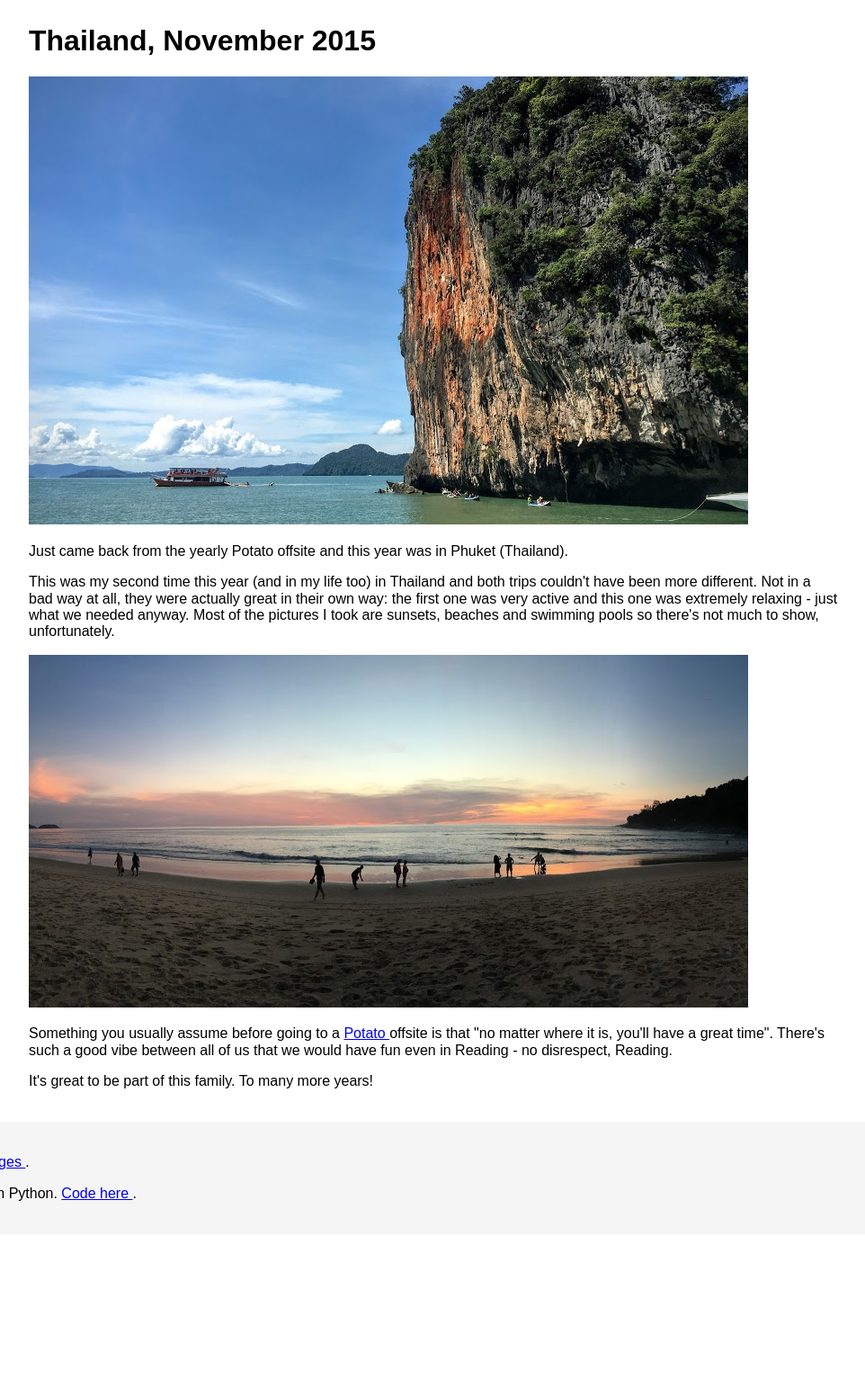
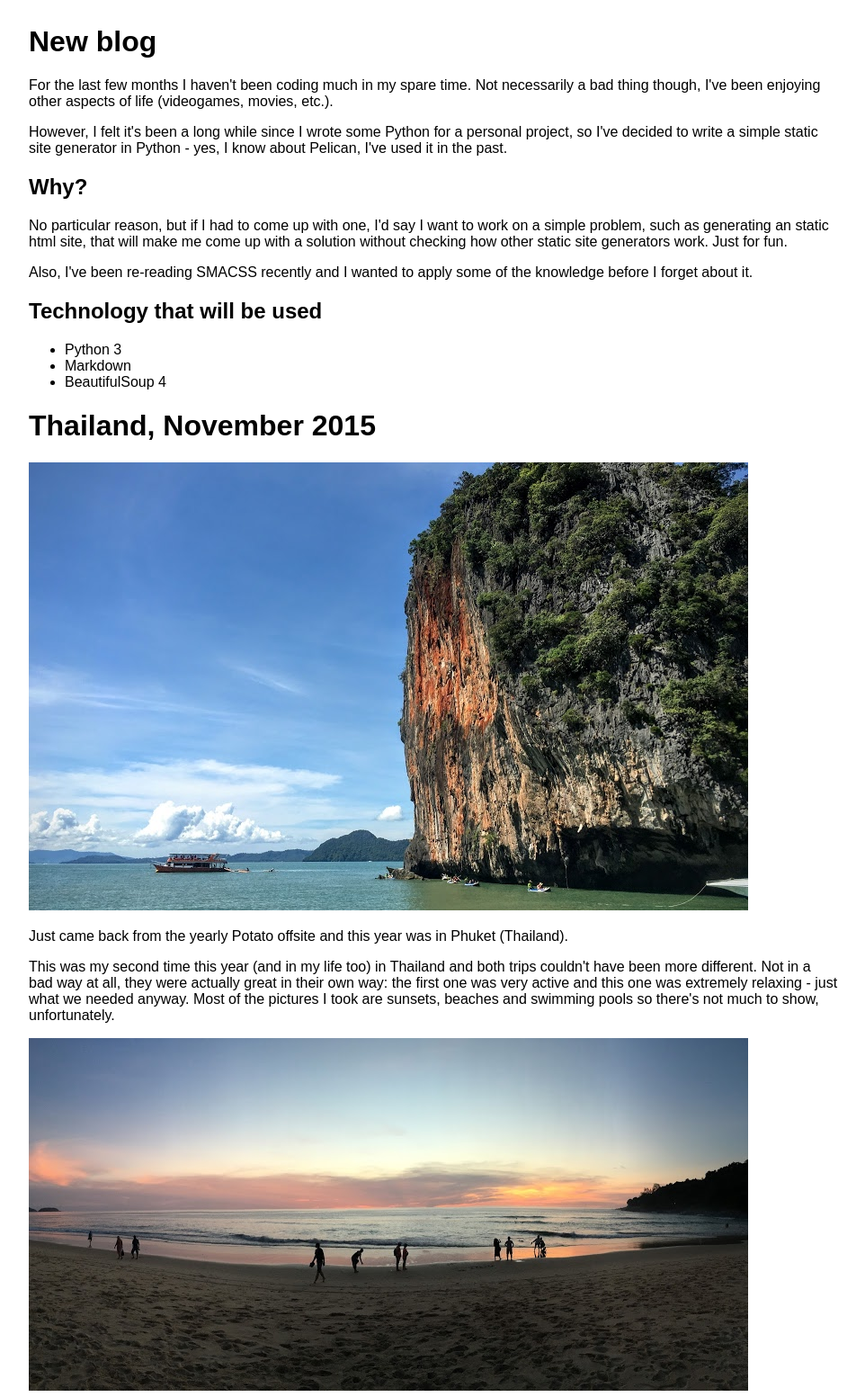
Before and after one commit to jgasteiz/blog, a website: page public/index.html in a window 1280 px wide. Shown: the part 160-1713 px from the top of the page at 90% size, without its empty margins (158-1120 px from the left). Before the commit the page ends 1532 px from the top, so only its background shows below. Drawn offline with nearby package versions, Linux system fonts and the light colour scheme.

Commit message:
New partial for the blog post

```diff
--- a/base/index.html
+++ b/base/index.html
@@ -6,7 +6,6 @@
     <meta name="viewport" content="width=device-width, initial-scale=1">
     <title>Javi's Blog</title>
 
-    <link rel="stylesheet" href="/css/normalize.css">
     <link rel="stylesheet" href="/css/blog.css">
 </head>
 <body>
--- a/public/index.html
+++ b/public/index.html
@@ -1,71 +1,39 @@
 <!DOCTYPE html>
+
 <html lang="en">
 <head>
 <meta charset="utf-8">
 <meta content="IE=edge" http-equiv="X-UA-Compatible">
 <meta content="width=device-width, initial-scale=1" name="viewport">
-     <title>
-      Javi's Blog
-     </title>
-     <link href="/css/normalize.css" rel="stylesheet">
+<title>Javi's Blog</title>
 <link href="/css/blog.css" rel="stylesheet">
-      </link>
-     </link>
-    </meta>
-   </meta>
-  </meta>
- </head>
+</link></meta></meta></meta></head>
 <body>
 <header id="header">
-   <h1 id="site-title">
-    Javi's Blog
-   </h1>
-   <h2 id="site-subtitle">
-    A blog by Javi Manzano
-   </h2>
+<h1 id="site-title">Javi's Blog</h1>
+<h2 id="site-subtitle">A blog by Javi Manzano</h2>
 </header>
-  <div id="main" role="main">
-<h1>
- Thailand, November 2015
-</h1>
-<p>
- <img alt="Island" src="/images/demo1.jpg"/>
-</p>
-<p>
- Just came back from the yearly Potato offsite and this year was in Phuket (Thailand).
-</p>
-<p>
- This was my second time this year (and in my life too) in Thailand and both trips couldn't have been more different. Not in a bad way at all, they were actually great in their own way: the first one was very active and this one was extremely relaxing - just what we needed anyway. Most of the pictures I took are sunsets, beaches and swimming pools so there's not much to show, unfortunately.
-</p>
-<p>
- <img alt="Phuket" src="/images/demo2.jpg"/>
-</p>
-<p>
- Something you usually assume before going to a
- <a href="https://p.ota.to/">
-  Potato
- </a>
- offsite is that "no matter where it is, you'll have a great time". There's such a good vibe between all of us that we would have fun even in Reading - no disrespect, Reading.
-</p>
-<p>
- It's great to be part of this family. To many more years!
-</p>
-  </div>
+<div id="main" role="main"><article class="blog-post"><h1>New blog</h1>
+<p>For the last few months I haven't been coding much in my spare time. Not necessarily a bad thing though, I've been enjoying other aspects of life (videogames, movies, etc.).</p>
+<p>However, I felt it's been a long while since I wrote some Python for a personal project, so I've decided to write a simple static site generator in Python - yes, I know about Pelican, I've used it in the past.</p>
+<h2>Why?</h2>
+<p>No particular reason, but if I had to come up with one, I'd say I want to work on a simple problem, such as generating an static html site, that will make me come up with a solution without checking how other static site generators work. Just for fun.</p>
+<p>Also, I've been re-reading SMACSS recently and I wanted to apply some of the knowledge before I forget about it.</p>
+<h2>Technology that will be used</h2>
+<ul>
+<li>Python 3</li>
+<li>Markdown</li>
+<li>BeautifulSoup 4</li>
+</ul></article><article class="blog-post"><h1>Thailand, November 2015</h1>
+<p><img alt="Island" src="/images/demo1.jpg"/></p>
+<p>Just came back from the yearly Potato offsite and this year was in Phuket (Thailand).</p>
+<p>This was my second time this year (and in my life too) in Thailand and both trips couldn't have been more different. Not in a bad way at all, they were actually great in their own way: the first one was very active and this one was extremely relaxing - just what we needed anyway. Most of the pictures I took are sunsets, beaches and swimming pools so there's not much to show, unfortunately.</p>
+<p><img alt="Phuket" src="/images/demo2.jpg"/></p>
+<p>Something you usually assume before going to a <a href="https://p.ota.to/">Potato</a> offsite is that "no matter where it is, you'll have a great time". There's such a good vibe between all of us that we would have fun even in Reading - no disrespect, Reading.</p>
+<p>It's great to be part of this family. To many more years!</p></article></div>
 <footer id="footer">
-   <p>
-    Hosted in
-    <a href="http://pages.gitlab.io/" target="_blank">
-     Gitlab pages
-    </a>
-    .
-   </p>
-   <p>
-    Static blog written in Python.
-    <a href="https://gitlab.com/jgasteiz/blog" target="_blank">
-     Code here
-    </a>
-    .
-   </p>
+<p>Hosted in <a href="http://pages.gitlab.io/" target="_blank">Gitlab pages</a>.</p>
+<p>Static blog written in Python. <a href="https://gitlab.com/jgasteiz/blog" target="_blank">Code here</a>.</p>
 </footer>
 </body>
 </html>
```
Also changed, not shown: base/post.html (added, +1 -0 lines). Lines whose indentation alone changed are shown as unchanged.
